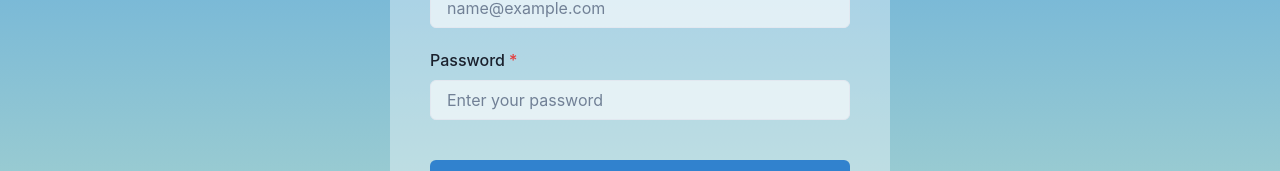
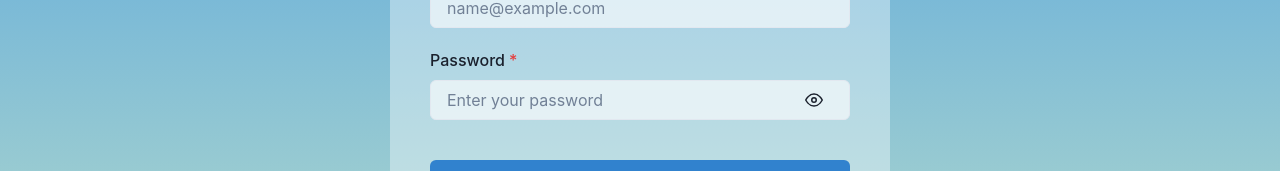
Before and after one commit to NoamA91/E-Commerce-App, a React (Vite) app in the folder client/Managers/: page / in a window 1280 px wide. Shown: the part 341-512 px from the top of the page. Built offline with nearby package versions, Linux system fonts and the light colour scheme.

Commit message:
Managers - finished login page

```diff
--- a/client/Managers/src/components/partials/LoginForm.jsx
+++ b/client/Managers/src/components/partials/LoginForm.jsx
@@ -7,7 +7,10 @@ import {
     Flex,
     Heading,
     useToast,
+    InputRightElement,
+    InputGroup,
 } from '@chakra-ui/react'
+import { FiEye, FiEyeOff } from "react-icons/fi"
 import React, { useContext, useState } from 'react'
 import AuthContext from '../../contexts/AuthContext'
 
@@ -15,6 +18,7 @@ const LoginForm = () => {
     const { login } = useContext(AuthContext.AuthContext);
 
     const toast = useToast()
+    const [show, setShow] = useState(false);
 
     const [loading, setLoading] = useState(false);
     const [data, setData] = useState(null);
@@ -32,14 +36,13 @@ const LoginForm = () => {
 
     const handleSubmit = async (e) => {
         e.preventDefault();
+        setError(null);
         setLoading(true);
         try {
             const response = await login(
                 values.email,
                 values.password
             );
-
-            console.log(response);
 
             if (!response.success) {
                 throw new Error(response.message);
@@ -81,7 +84,25 @@ const LoginForm = () => {
 
                 <FormControl id='password' mt={5} isRequired>
                     <FormLabel htmlFor="password">Password</FormLabel>
-                    <Input name="password" bg='whiteAlpha.700' onChange={handleChange} type="password" placeholder='Enter your password' />
+                    <InputGroup>
+                        <Input
+                            name="password"
+                            bg='whiteAlpha.700'
+                            onChange={handleChange}
+                            type={show ? 'text' : 'password'}
+                            placeholder='Enter your password'
+                        />
+                        <InputRightElement width='4.5rem'>
+                            <Button
+                                size='lg'
+                                bg='inherit'
+                                onClick={() => setShow(!show)}
+                                _hover={{ bg: 'inherit' }}
+                            >
+                                {show ? <FiEyeOff /> : <FiEye />}
+                            </Button>
+                        </InputRightElement>
+                    </InputGroup>
                 </FormControl>
 
                 <Button
@@ -93,15 +114,6 @@ const LoginForm = () => {
                 >
                     Log in
                 </Button>
-                {error && <span>{error}</span>}
-
-                {data && toast({
-                    title: 'Login Successful',
-                    description: "You are now logged in",
-                    status: 'success',
-                    duration: 9000,
-                    isClosable: true,
-                })}
             </Box >
         </Flex >
     )
--- a/client/Managers/src/contexts/AuthContext.jsx
+++ b/client/Managers/src/contexts/AuthContext.jsx
@@ -64,7 +64,7 @@ const AuthProvider = ({ children }) => {
         } catch (error) {
             return {
                 success: false,
-                message: error.response.data.error,
+                message: error.response.data.message,
             };
         }
     };
```
